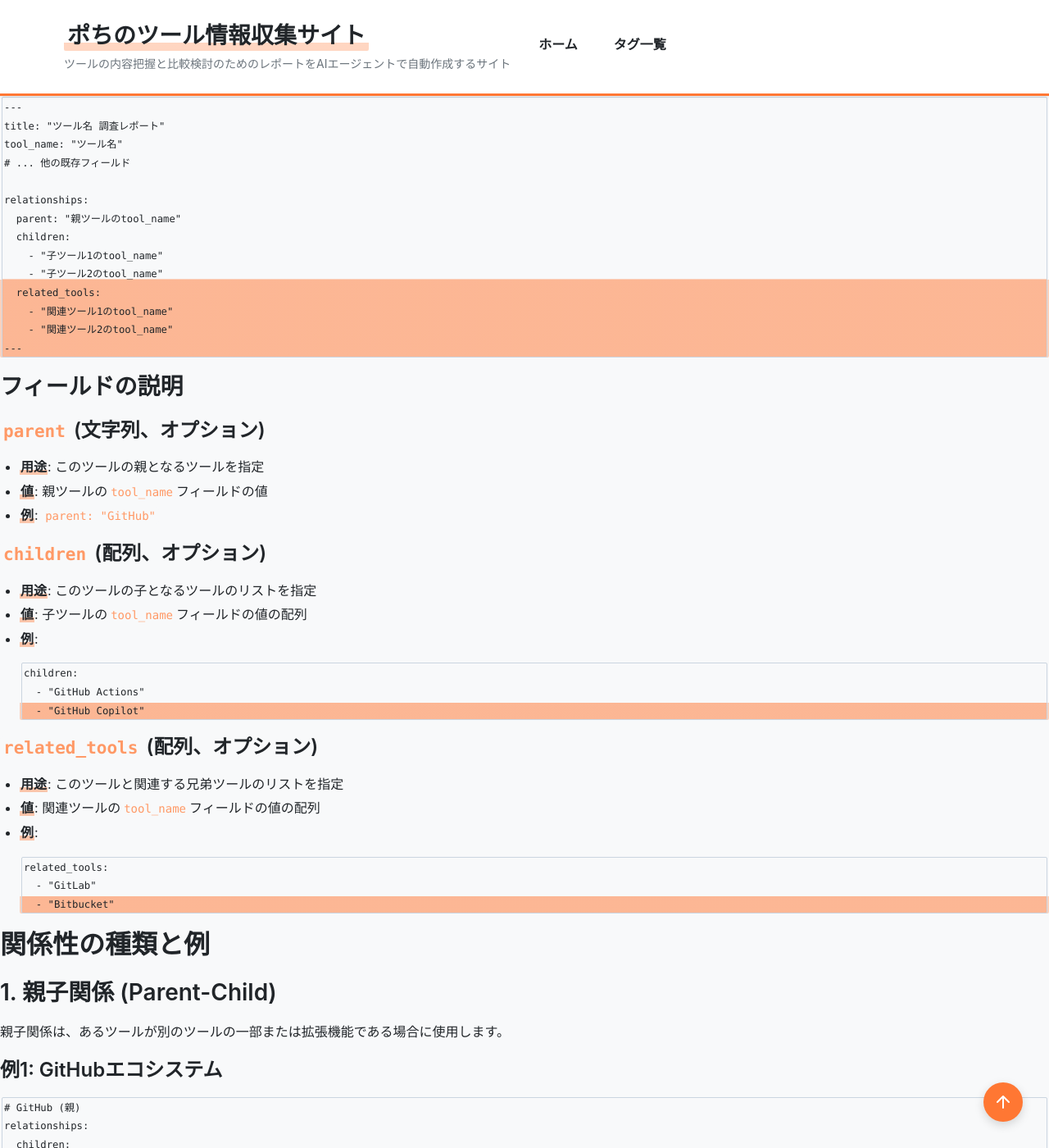
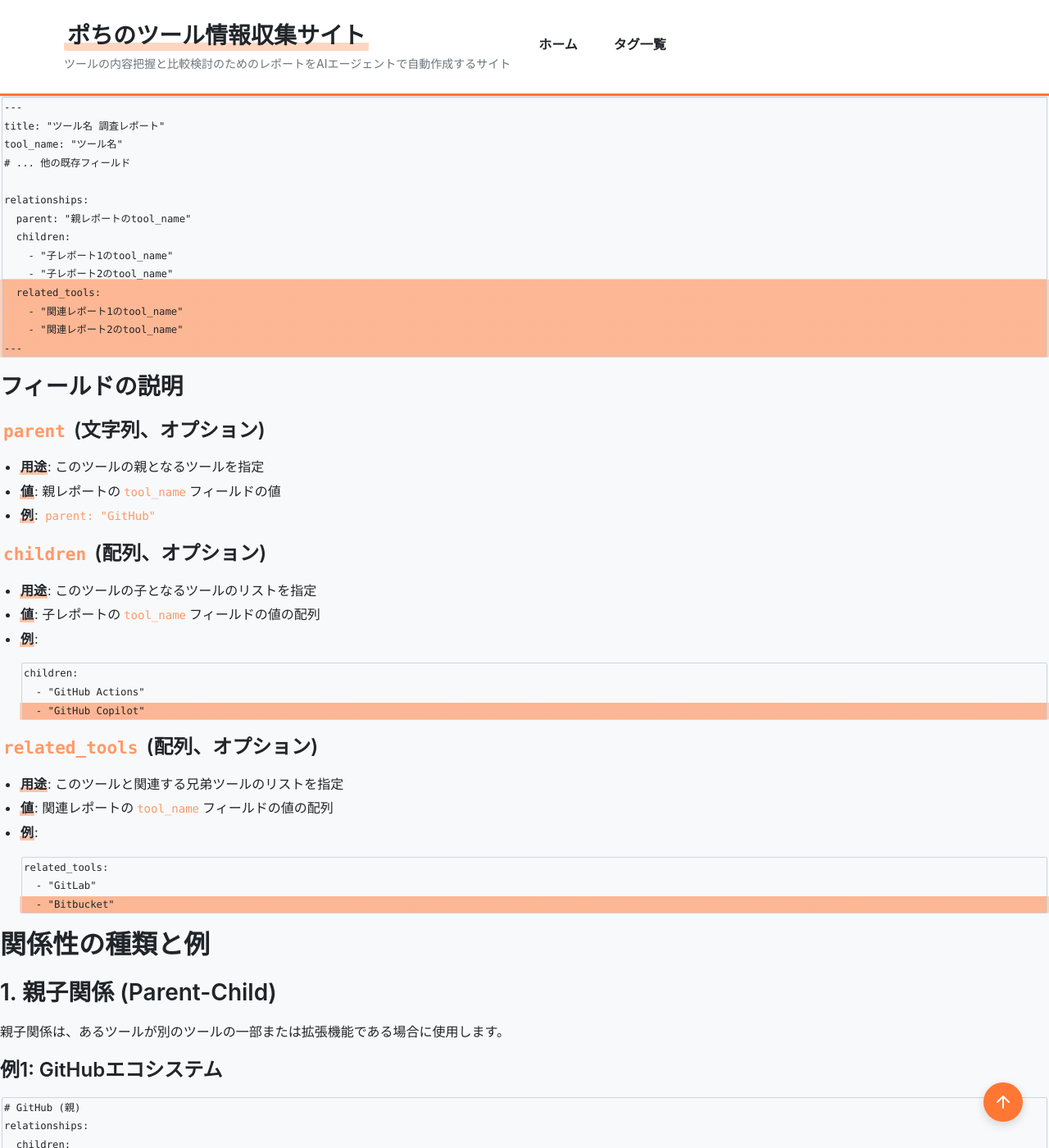
Before and after one commit to aegisfleet/tool-survey-report, a Jekyll site: the page built from docs/relationship-system-guide.md, in a window 1280 px wide and 1400 px high, scrolled down 388 px. Shown: the whole window at 82% size. Built offline with Jekyll 4.4.1, drawn with Linux system fonts in a browser that asks for light colours; our own code applies the rules of GitHub Pages for plain Markdown files; some of the changed text lies outside the part shown.

Commit message:
docs(relationship-system): Update terminology from "tools" to "reports"
- Replace all instances of "ツール" (tool) with "レポート" (report) in design documentation
- Update HTML templates to reflect new terminology in related reports section
- Modify relationship system guide to use consistent "report" terminology
- Improve clarity and consistency of relationship system documentation

````diff
--- a/docs/relationship-system-guide.md
+++ b/docs/relationship-system-guide.md
@@ -17,13 +17,13 @@ tool_name: "ツール名"
 # ... 他の既存フィールド
 
 relationships:
-  parent: "親ツールのtool_name"
+  parent: "親レポートのtool_name"
   children:
-    - "子ツール1のtool_name"
-    - "子ツール2のtool_name"
+    - "子レポート1のtool_name"
+    - "子レポート2のtool_name"
   related_tools:
-    - "関連ツール1のtool_name"
-    - "関連ツール2のtool_name"
+    - "関連レポート1のtool_name"
+    - "関連レポート2のtool_name"
 ---
 ```
 
@@ -32,13 +32,13 @@ relationships:
 #### `parent` (文字列、オプション)
 
 - **用途**: このツールの親となるツールを指定
-- **値**: 親ツールの`tool_name`フィールドの値
+- **値**: 親レポートの`tool_name`フィールドの値
 - **例**: `parent: "GitHub"`
 
 #### `children` (配列、オプション)
 
 - **用途**: このツールの子となるツールのリストを指定
-- **値**: 子ツールの`tool_name`フィールドの値の配列
+- **値**: 子レポートの`tool_name`フィールドの値の配列
 - **例**:
 
   ```yaml
@@ -50,7 +50,7 @@ relationships:
 #### `related_tools` (配列、オプション)
 
 - **用途**: このツールと関連する兄弟ツールのリストを指定
-- **値**: 関連ツールの`tool_name`フィールドの値の配列
+- **値**: 関連レポートの`tool_name`フィールドの値の配列
 - **例**:
 
   ```yaml
@@ -213,16 +213,16 @@ relationships:
 関係性が定義されたレポートでは、以下のような「関連ツール」セクションが自動生成されます：
 
 ```text
-関連ツール
+関連レポート
 
-親ツール
+親レポート
 ├─ GitHub
 
-子ツール
+子レポート
 ├─ GitHub Actions
 └─ GitHub Copilot
 
-関連ツール
+関連レポート
 ├─ GitLab
 ├─ Bitbucket
 └─ Azure DevOps
````
Also changed, not shown: _includes/related-tools.html (+4 -4 lines), .kiro/specs/report-relationship-system/design.md.
